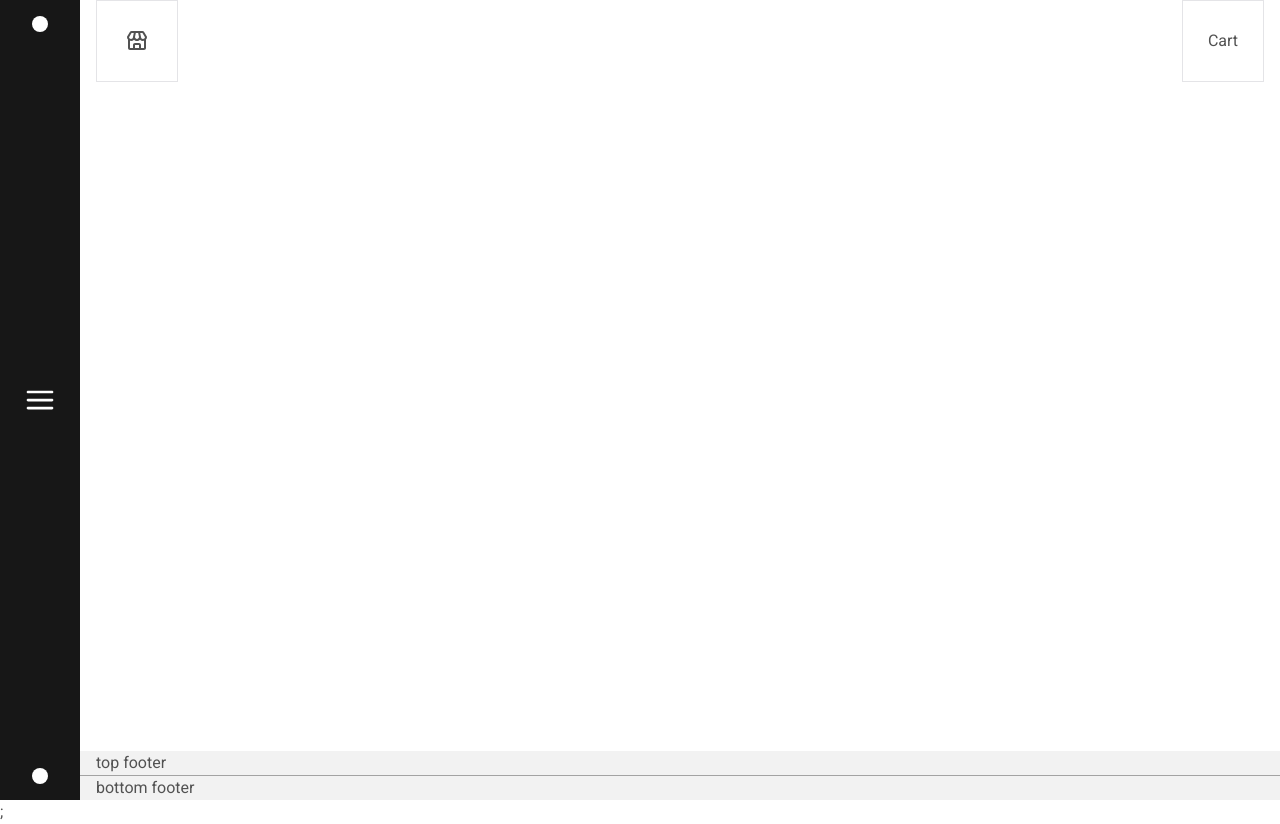
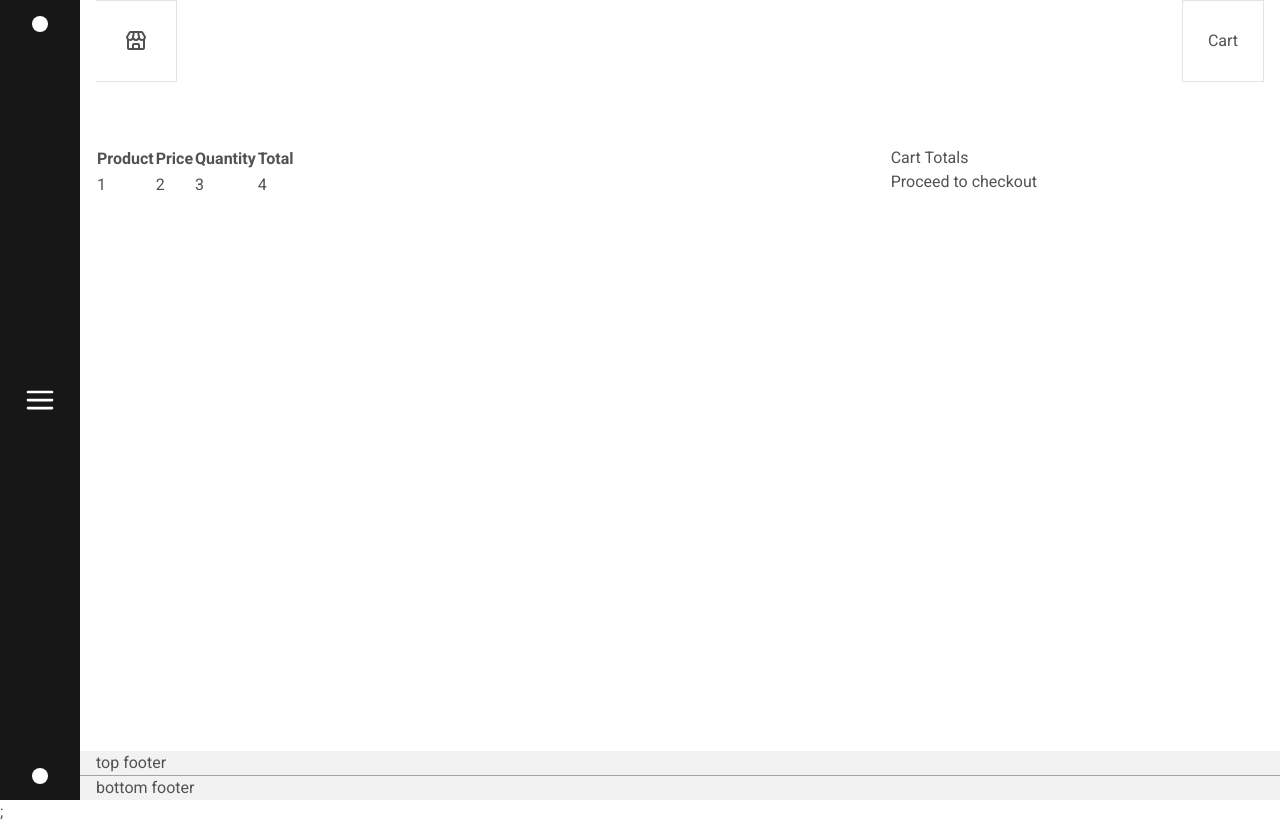
Before and after one commit to corneliajude/ecommerce, a Next.js app: page /cart in a window 1280 px wide. Built offline with nearby package versions, Linux system fonts and the light colour scheme.

Commit message:
Curs Feb.1 - pt. II - cart Layout

```diff
--- /dev/null
+++ b/src/components/cart/CartDisplay.jsx
@@ -0,0 +1,23 @@
+export const CartDisplay = () => {
+  return (
+    <table>
+      <thead>
+        <tr>
+          <th>Product</th>
+          <th>Price</th>
+          <th>Quantity</th>
+          <th>Total</th>
+        </tr>
+      </thead>
+
+      <tbody>
+        <tr>
+          <td>1</td>
+          <td>2</td>
+          <td>3</td>
+          <td>4</td>
+        </tr>
+      </tbody>
+    </table>
+  );
+};
--- /dev/null
+++ b/src/components/cart/CartTotals.jsx
@@ -0,0 +1,7 @@
+export const CartTotals = () => {
+  return (
+    <>
+      <h1>Cart Totals</h1>
+    </>
+  );
+};
--- a/src/components/cart/index.js
+++ b/src/components/cart/index.js
@@ -1 +1,3 @@
 export * from './CartControls';
+export * from './CartDisplay';
+export * from './CartTotals';
--- a/src/pages/cart.jsx
+++ b/src/pages/cart.jsx
@@ -1,4 +1,4 @@
-import { CartControls } from '@/components/cart';
+import { CartControls, CartDisplay, CartTotals } from '@/components/cart';
 import { ContinueShopping } from '@/components/ui/ContinueShopping';
 import { Layout } from '@/layouts';
 import Head from 'next/head';
@@ -13,8 +13,7 @@ const CartPage = () => {
       <Layout>
         <main className="container px-4 mx-auto">
           <header className="flex justify-between">
-            <div className="border-l border-zinc-200">
-              {/* add components/ui | common/ContiueShopping.jsx */}
+            <div>
               <ContinueShopping></ContinueShopping>
             </div>
 
@@ -22,6 +21,25 @@ const CartPage = () => {
               <CartControls></CartControls>
             </div>
           </header>
+
+          <section className="mt-16 grid grid-cols-12 gap-6">
+            <div className="col-span-8">
+              <CartDisplay></CartDisplay>
+
+              {/* coupon form */}
+              {/* ignore Update Cart button */}
+            </div>
+
+            <aside className="col-span-4">
+              <CartTotals></CartTotals>
+
+              <div>
+                <button type="button" title="Proceed to checkout">
+                  Proceed to checkout
+                </button>
+              </div>
+            </aside>
+          </section>
         </main>
       </Layout>
     </>
```
